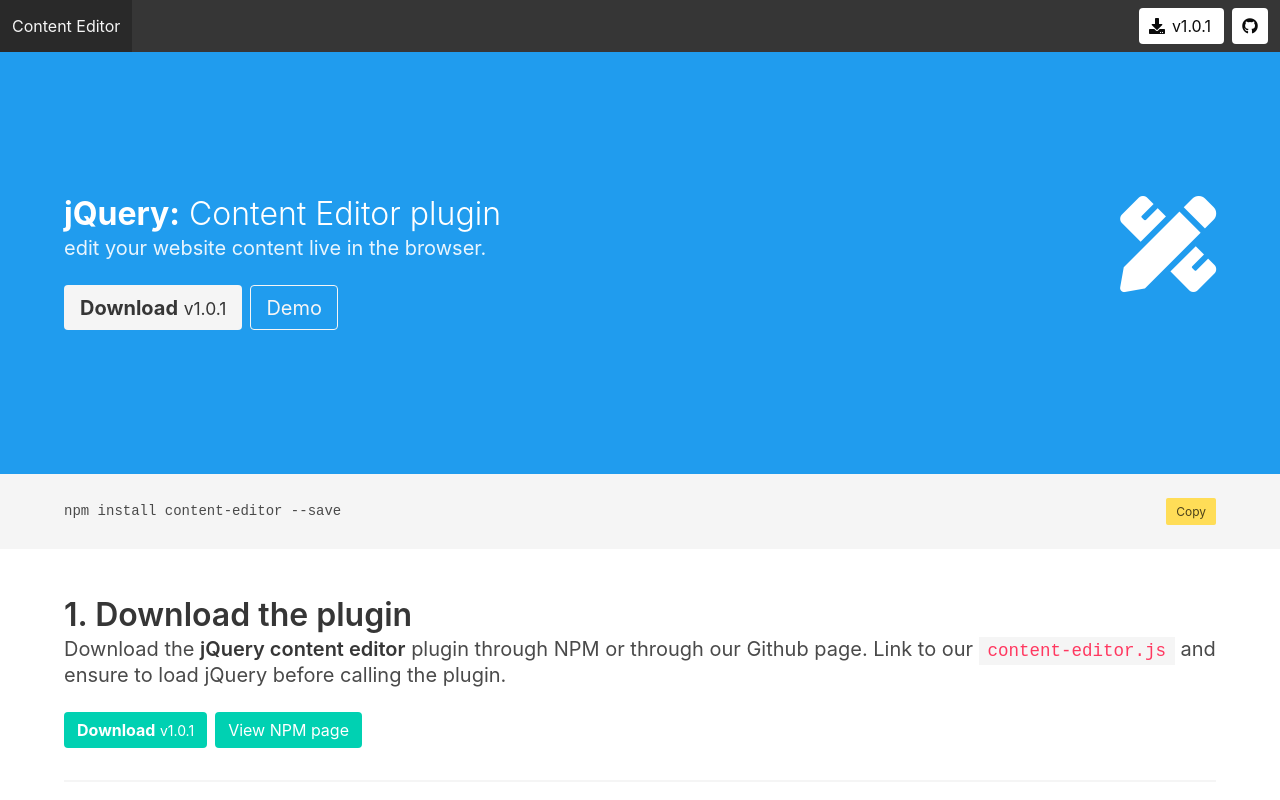
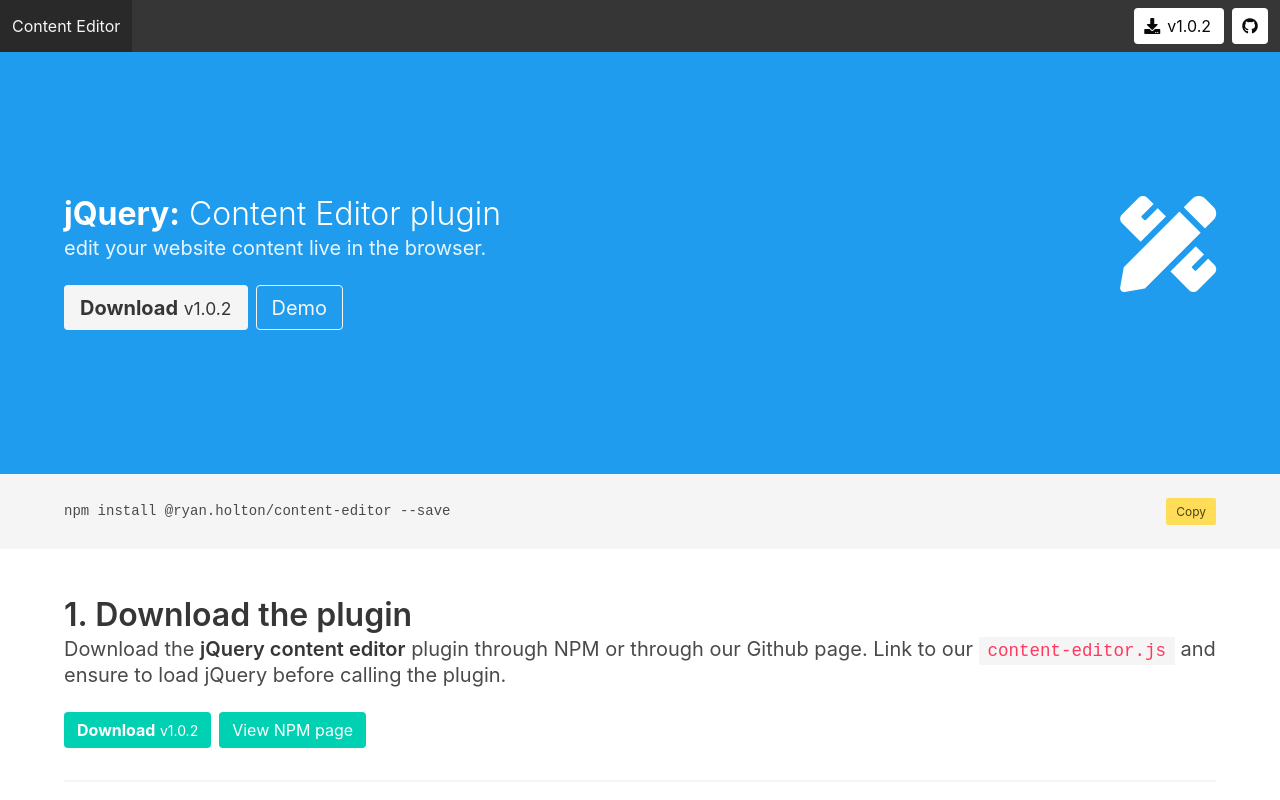
Before and after one commit to sts-ryan-holton/content-editor, a website: page docs/index.html in a window 1280 px wide. Shown: the top 800 px of the page. Drawn offline with nearby package versions, Linux system fonts and the light colour scheme.

Commit message:
Update package name

```diff
--- a/docs/index.html
+++ b/docs/index.html
@@ -26,11 +26,11 @@
         <div class="navbar-end">
           <div class="navbar-item">
             <div class="buttons">
-              <a class="button is-white" href="https://github.com/sts-ryan-holton/content-editor/archive/1.0.1.zip" download>
+              <a class="button is-white" href="https://github.com/sts-ryan-holton/content-editor/archive/1.0.2.zip" download>
                 <span class="icon">
                   <i class="fas fa-download"></i>
                 </span>
-                <span>v1.0.1</span>
+                <span>v1.0.2</span>
               </a>
               <a class="button is-white" href="https://github.com/sts-ryan-holton/content-editor" target="_blank">
                 <span class="icon is-small">
@@ -54,10 +54,10 @@
                 edit your website content live in the browser.
               </h2>
               <div class="buttons">
-                <a class="button is-medium is-light" href="https://github.com/sts-ryan-holton/content-editor/archive/1.0.1.zip" download>
+                <a class="button is-medium is-light" href="https://github.com/sts-ryan-holton/content-editor/archive/1.0.2.zip" download>
                   <span>
                     <strong>Download</strong>
-                    <small>v1.0.1</small>
+                    <small>v1.0.2</small>
                   </span>
                 </a>
                 <a class="button is-outlined is-medium is-light" href="#demo">Demo</a>
@@ -75,7 +75,7 @@
         <div class="container">
           <div class="columns is-mobile">
             <div class="column align-items-center">
-<pre class="is-paddingless is-light"><code id="npm_text">npm install content-editor --save</code></pre>
+<pre class="is-paddingless is-light"><code id="npm_text">npm install @ryan.holton/content-editor --save</code></pre>
             </div>
             <div class="column has-text-right is-hidden-mobile">
               <button id="npm" class="button is-warning is-small">Copy</button>
@@ -99,13 +99,13 @@
           Download the <strong>jQuery content editor</strong> plugin through NPM or through our Github page. Link to our <code>content-editor.js</code> and ensure to load jQuery before calling the plugin.
         </h3>
         <div class="buttons">
-          <a class="button is-primary" href="https://github.com/sts-ryan-holton/content-editor/archive/1.0.1.zip" download>
+          <a class="button is-primary" href="https://github.com/sts-ryan-holton/content-editor/archive/1.0.2.zip" download>
             <span>
               <strong>Download</strong>
-              <small>v1.0.1</small>
+              <small>v1.0.2</small>
             </span>
           </a>
-          <a class="button is-primary" href="https://www.npmjs.com/" target="_blank">View NPM page</a>
+          <a class="button is-primary" href="https://www.npmjs.com/package/@ryan.holton/content-editor" target="_blank">View NPM page</a>
         </div>
         <hr />
         <h2 id="install-init" class="title section-anchor">2. Initialise it <a href="#install-init" class="anchor">#</a></h2>
--- a/package.json
+++ b/package.json
@@ -1,6 +1,6 @@
 {
-  "name": "content-editor",
-  "version": "0.0.1",
+  "name": "@ryan.holton/content-editor",
+  "version": "1.0.2",
   "description": ":pencil: live content editor jQuery plugin. Edit content live on a website for mockups and collaborating with others.",
   "scripts": {
     "test": "test",
```
